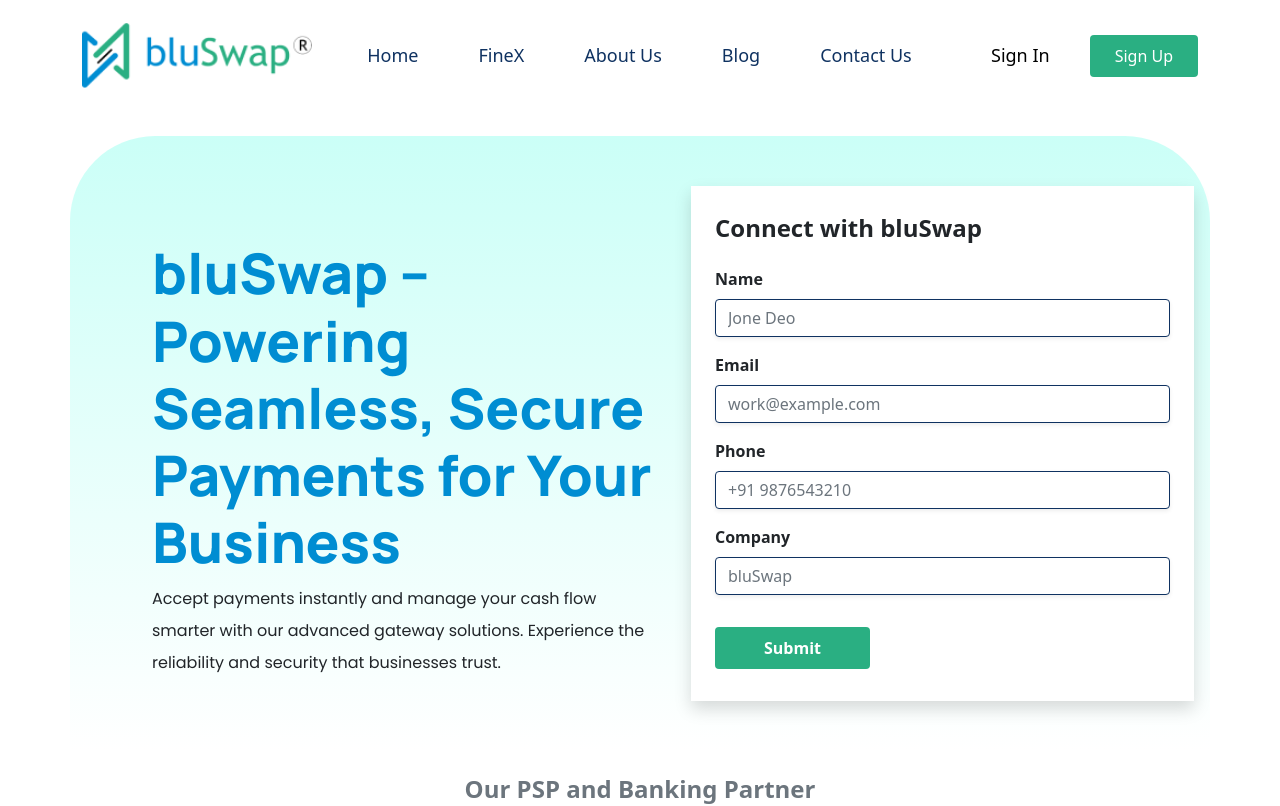
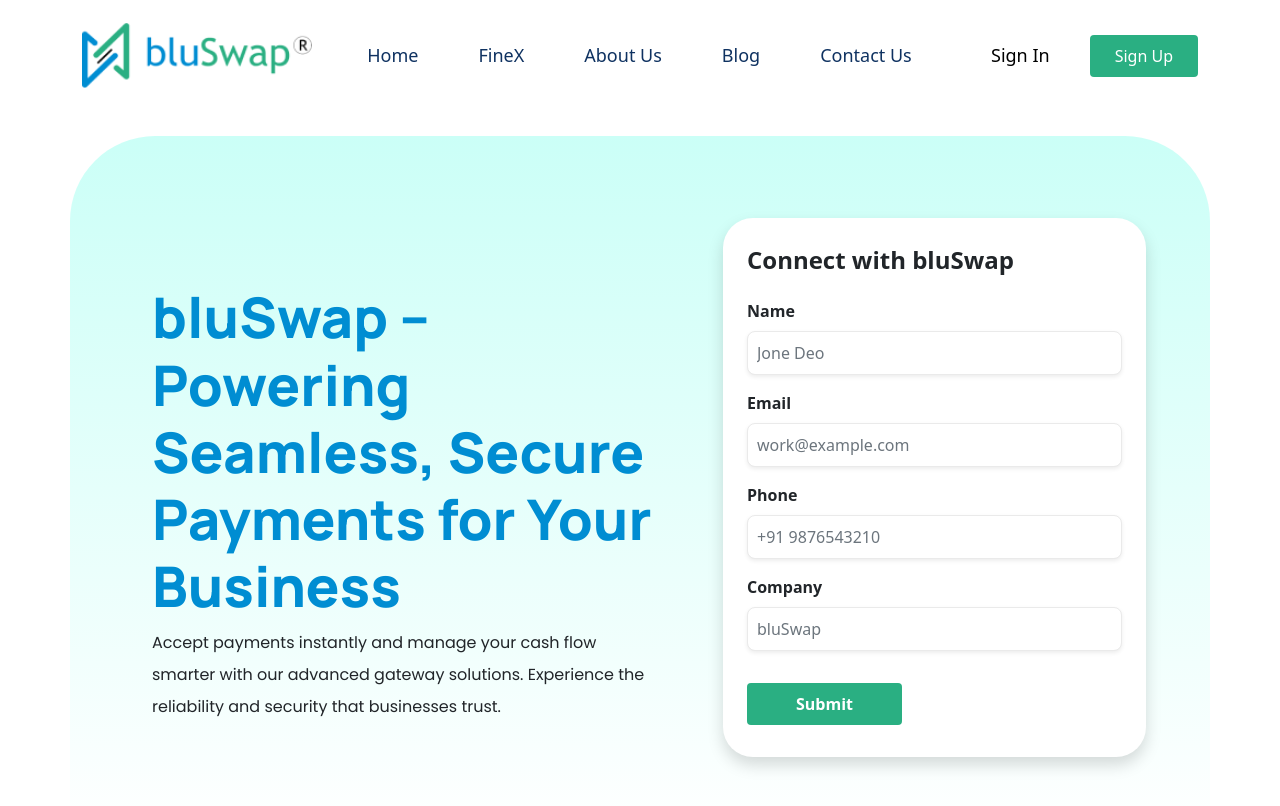
Before and after one commit to R-Joshua-BluSwap/bluswap-old-website, a Next.js app: page /enquire-now in a window 1280 px wide. Shown: the top 806 px of the page. Built offline with nearby package versions, Linux system fonts and the light colour scheme.

Commit message:
integrated qnuire form page

```diff
--- a/public/assets/css/style.css
+++ b/public/assets/css/style.css
@@ -1102,7 +1102,7 @@ li span {
 }
 
 .accordion-button {
-    font-size: 25px;
+    font-size: 20px;
     padding: 20px 0px;
 }
 
@@ -1949,9 +1949,50 @@ b {
     .key-features-carousel .box {
         margin: 0px 0px;
     }
+
+    .enquire h1 {
+        font-size: 35px !important;
+    }
 }
 
 .text-black {
     color: #000;
     font-size: 18px;
 }
+
+.rounded-2xl {
+    border-radius: 30px;
+}
+
+.style-form-input {
+    border-radius: 8px;
+    border: 1px solid #eaeaea;
+    padding: 9px;
+}
+
+.carousel i {
+    color: #000;
+}
+
+.carousel img {
+    width: 50px;
+}
+
+
+.enquire-form {
+    text-align: left !important;
+}
+
+@media (min-width: 768px) {
+    .p-md-10 {
+        padding-top: 2rem !important;
+        padding-left: 3rem !important;
+        padding-right: 4rem !important;
+        padding-bottom: 2rem !important;
+    }
+
+    .w-md-70 {
+        width: 70%;
+        margin: auto;
+    }
+}
```
